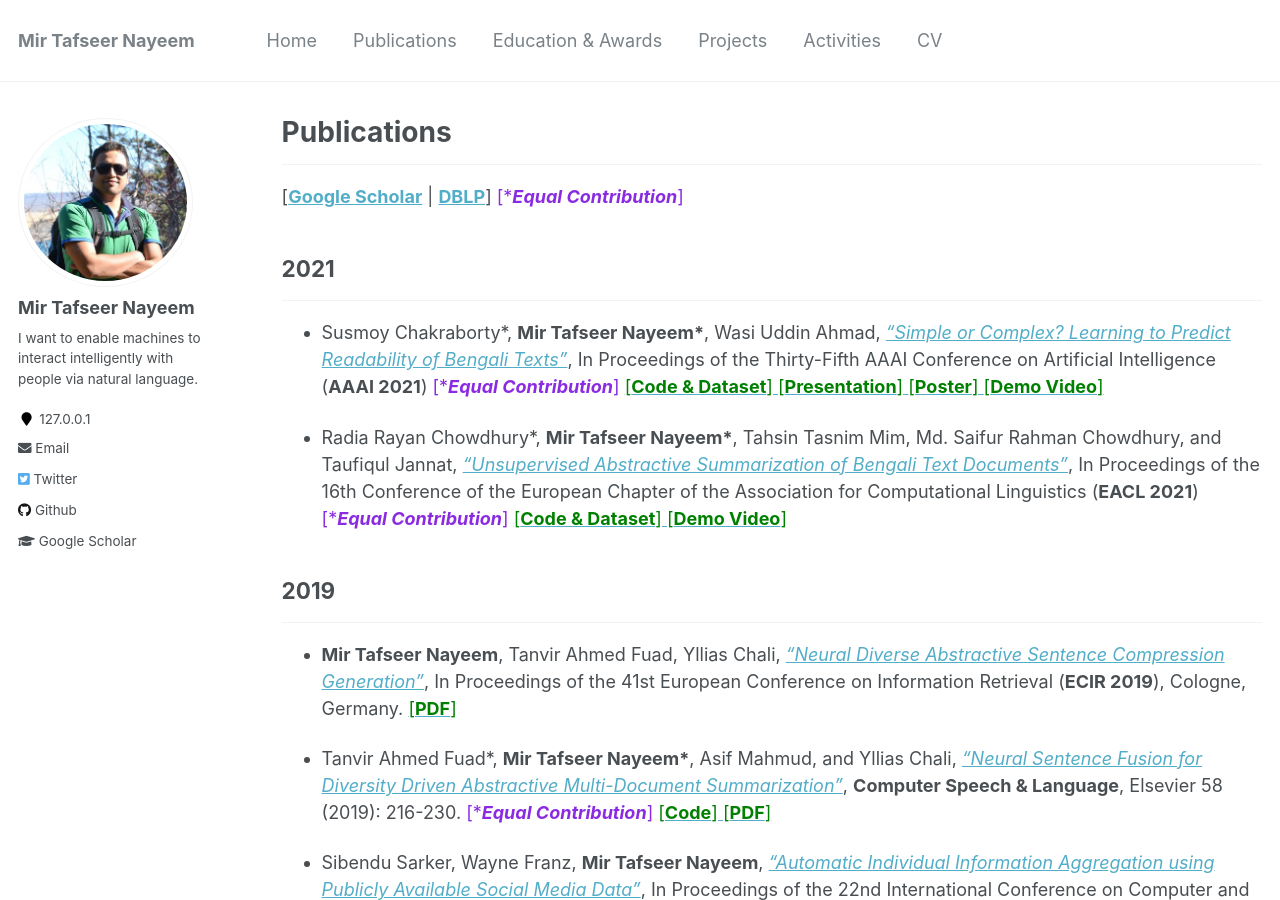
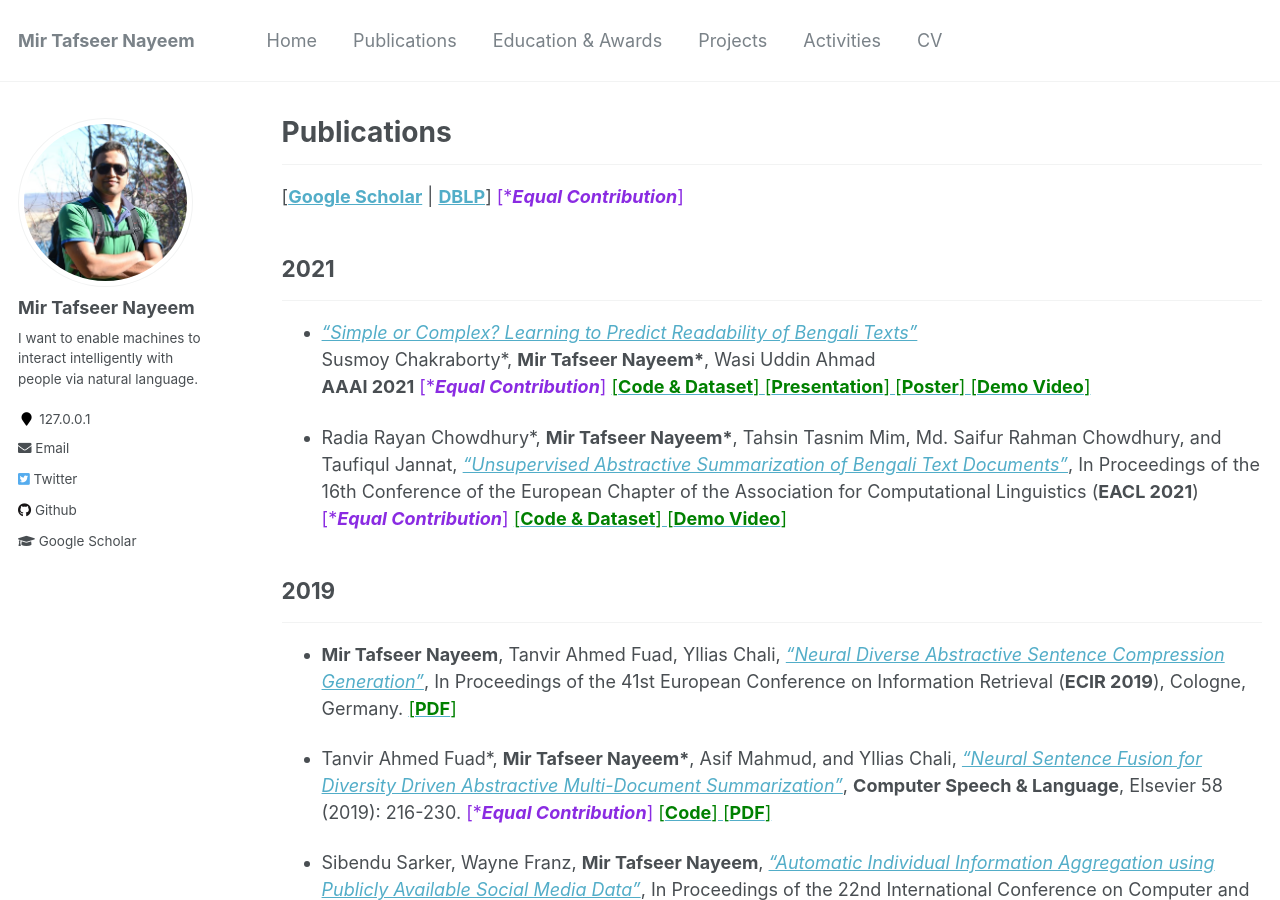
Before and after one commit to sujan-sarker/sujan-sarker.github.io, a Jekyll site: the page built from _pages/publications.md, in a window 1280 px wide and 900 px high. Built offline with Jekyll 4.4.1, drawn with Linux system fonts in a browser that asks for light colours.

Commit message:
Update publications.md

```diff
--- a/_pages/publications.md
+++ b/_pages/publications.md
@@ -11,7 +11,9 @@ author_profile: true
 
 ## 2021
 -----------
-* Susmoy Chakraborty\*, **Mir Tafseer Nayeem\***, Wasi Uddin Ahmad, [*"Simple or Complex? Learning to Predict Readability of Bengali Texts"*](https://arxiv.org/abs/2012.07701), In Proceedings of the Thirty-Fifth AAAI Conference on Artificial Intelligence (**AAAI 2021**) <span style ="color:BlueViolet"> [\****Equal Contribution***]</span> [<span style ="color:Green"> [**Code & Dataset**] </span>](https://github.com/tafseer-nayeem/BengaliReadability) [<span style ="color:Green"> [**Presentation**] </span>](https://tafseer-nayeem.github.io/files/AAAI2021/aaai2021_full.pdf) [<span style ="color:Green"> [**Poster**] </span>](https://tafseer-nayeem.github.io/files/AAAI2021/aaai2021_poster.pdf) [<span style ="color:Green"> [**Demo Video**] </span>](https://youtu.be/U05Pf9Y4tCQ)
+* [*"Simple or Complex? Learning to Predict Readability of Bengali Texts"*](https://arxiv.org/abs/2012.07701)<br/>
+Susmoy Chakraborty\*, **Mir Tafseer Nayeem\***, Wasi Uddin Ahmad <br/>
+**AAAI 2021** <span style ="color:BlueViolet"> [\****Equal Contribution***]</span> [<span style ="color:Green"> [**Code & Dataset**] </span>](https://github.com/tafseer-nayeem/BengaliReadability) [<span style ="color:Green"> [**Presentation**] </span>](https://tafseer-nayeem.github.io/files/AAAI2021/aaai2021_full.pdf) [<span style ="color:Green"> [**Poster**] </span>](https://tafseer-nayeem.github.io/files/AAAI2021/aaai2021_poster.pdf) [<span style ="color:Green"> [**Demo Video**] </span>](https://youtu.be/U05Pf9Y4tCQ)
 
 * Radia Rayan Chowdhury\*, **Mir Tafseer Nayeem\***, Tahsin Tasnim Mim, Md. Saifur Rahman Chowdhury, and Taufiqul Jannat, [*"Unsupervised Abstractive Summarization of Bengali Text Documents"*](https://arxiv.org/abs/2102.04490), In Proceedings of the 16th Conference of the European Chapter of the Association for Computational Linguistics (**EACL 2021**) <span style ="color:BlueViolet"> [\****Equal Contribution***]</span> [<span style ="color:Green"> [**Code & Dataset**] </span>](https://github.com/tafseer-nayeem/BengaliSummarization) [<span style ="color:Green"> [**Demo Video**] </span>](https://youtu.be/LrnskktiXcg)
 
```
